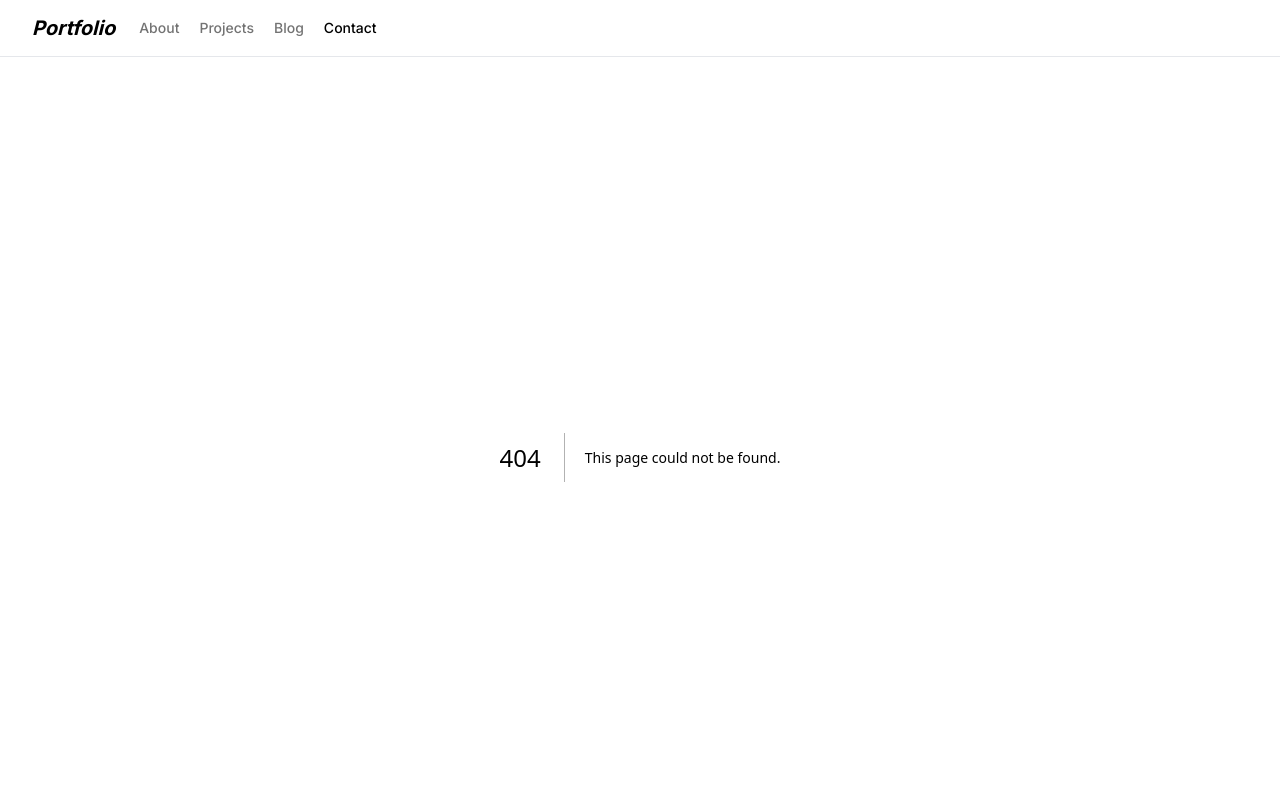
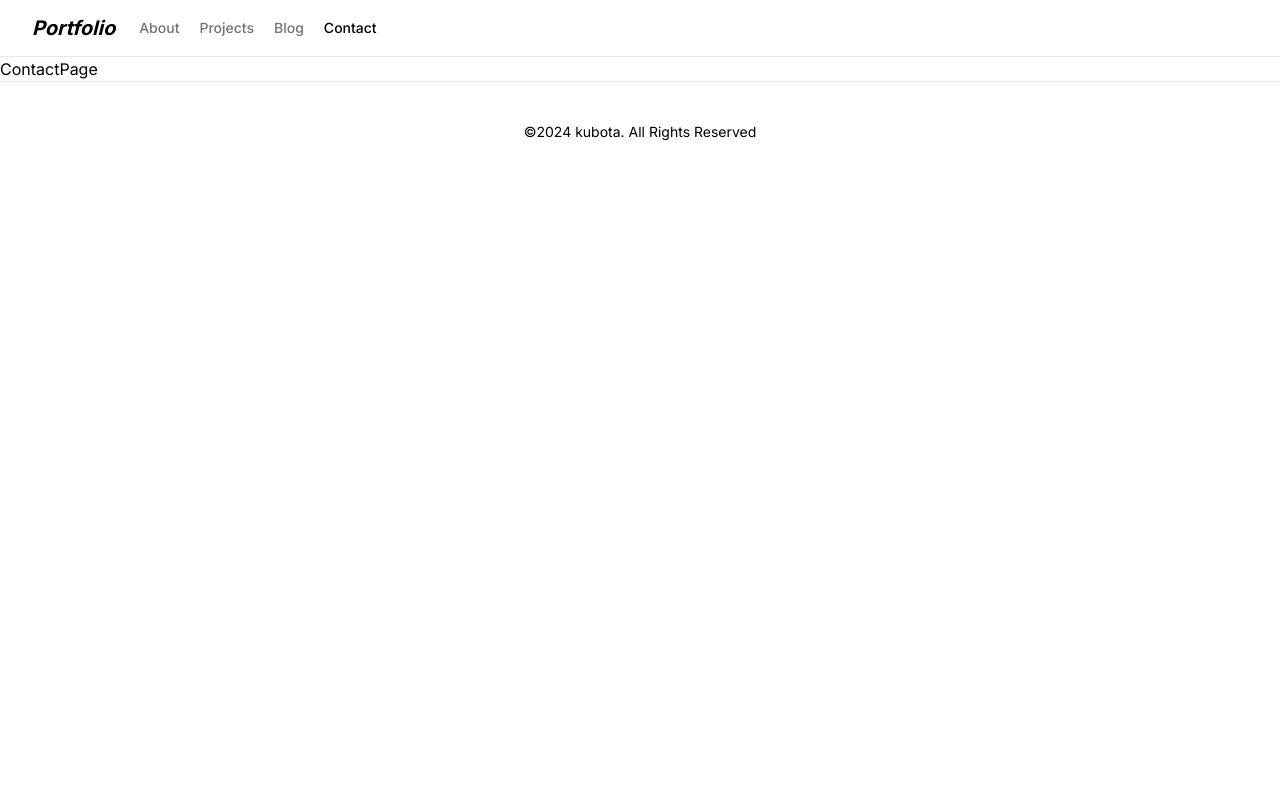
Before and after one commit to kubota20/kubota_next_portfolio, a Next.js app in the folder my-app/: page /contact in a window 1280 px wide. Before the commit this address had no page. Shown: the top 800 px of the page. Built offline with nearby package versions, Linux system fonts and the light colour scheme.

Commit message:
初期ページ、about、projects、blogs、contact作成

```diff
--- /dev/null
+++ b/my-app/src/app/(routes)/about/page.tsx
@@ -0,0 +1,9 @@
+// 詳細な自己紹介: 経歴、スキル、興味、バックグラウンド。
+// 写真: あなたの写真や活動中の写真。
+import React from "react";
+
+const AboutPage = () => {
+  return <div>AboutsPage</div>;
+};
+
+export default AboutPage;
--- /dev/null
+++ b/my-app/src/app/(routes)/blogs/page.tsx
@@ -0,0 +1,7 @@
+// ブログ全体の記事
+
+const BlogsPage = () => {
+  return <div>BlogsPage</div>;
+};
+
+export default BlogsPage;
--- /dev/null
+++ b/my-app/src/app/(routes)/contact/page.tsx
@@ -0,0 +1,9 @@
+// お問い合わせページ
+
+import React from "react";
+
+const ContactPage = () => {
+  return <div>ContactPage</div>;
+};
+
+export default ContactPage;
--- /dev/null
+++ b/my-app/src/app/(routes)/projects/page.tsx
@@ -0,0 +1,9 @@
+// プロジェクト全体のページ
+
+import React from "react";
+
+const ProjectsPage = () => {
+  return <div>ProjectsPage</div>;
+};
+
+export default ProjectsPage;
```
